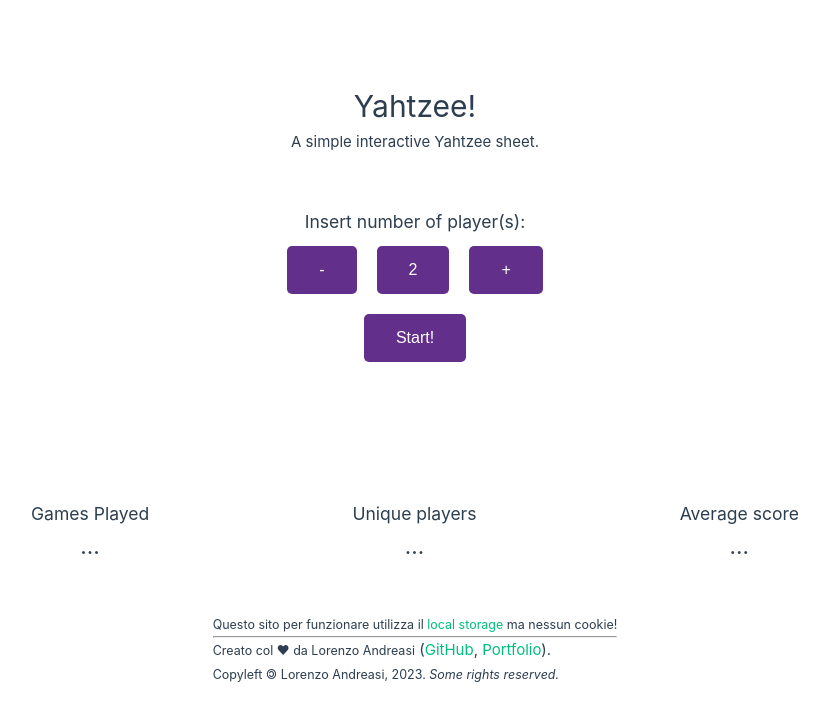
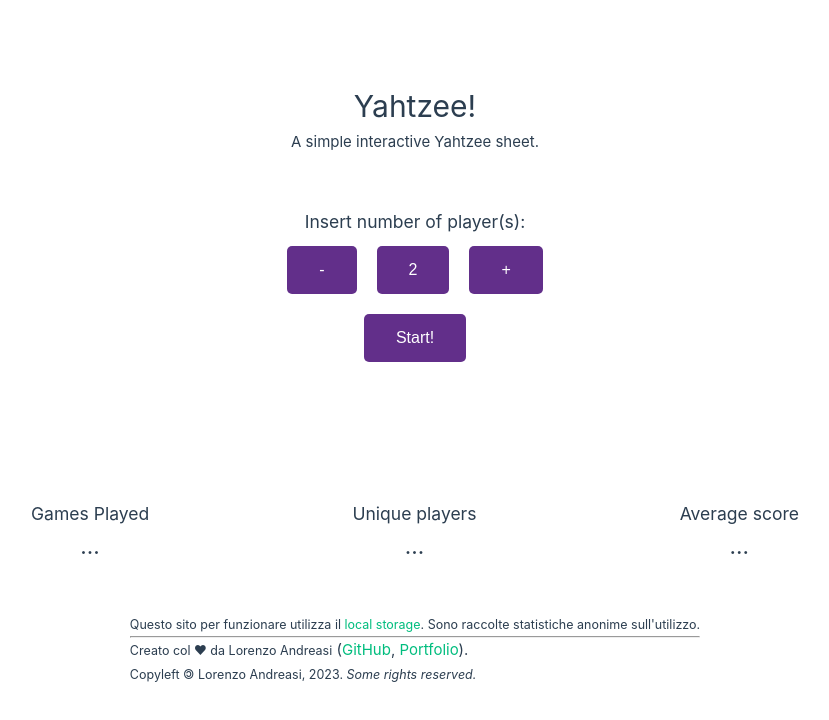
Before and after one commit to lollo03/Yathzee-board, a Vue app: page / in a window 1280 px wide. Shown: the top 720 px of the page, without its empty margins (225-1054 px from the left). Built offline with nearby package versions, Linux system fonts and the light colour scheme; no server answers; the HTML template or start-up script is replaced by a standard one.

Commit message:
Fix footer

```diff
--- a/src/App.vue
+++ b/src/App.vue
@@ -27,7 +27,7 @@
     </div>
     <div>
       <br />
-      <small>Questo sito per funzionare utilizza il <a href="https://developer.mozilla.org/en-US/docs/Web/API/Window/localStorage">local storage</a> ma nessun cookie!</small>
+      <small>Questo sito per funzionare utilizza il <a href="https://developer.mozilla.org/en-US/docs/Web/API/Window/localStorage">local storage</a>. Sono raccolte statistiche anonime sull'utilizzo.</small>
       <br />
       <hr />
       <small>Creato col &hearts; da Lorenzo Andreasi</small>
```
